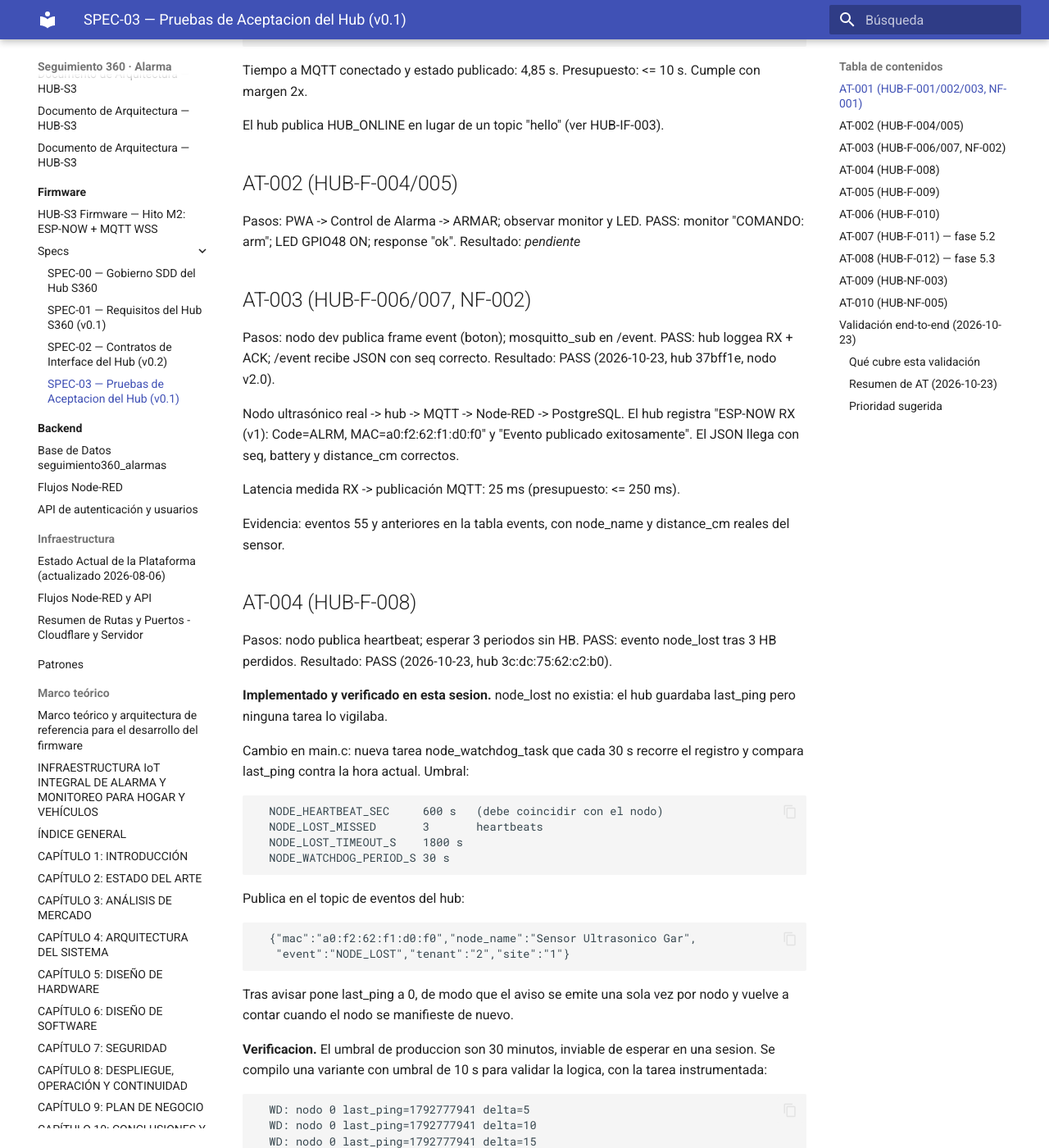
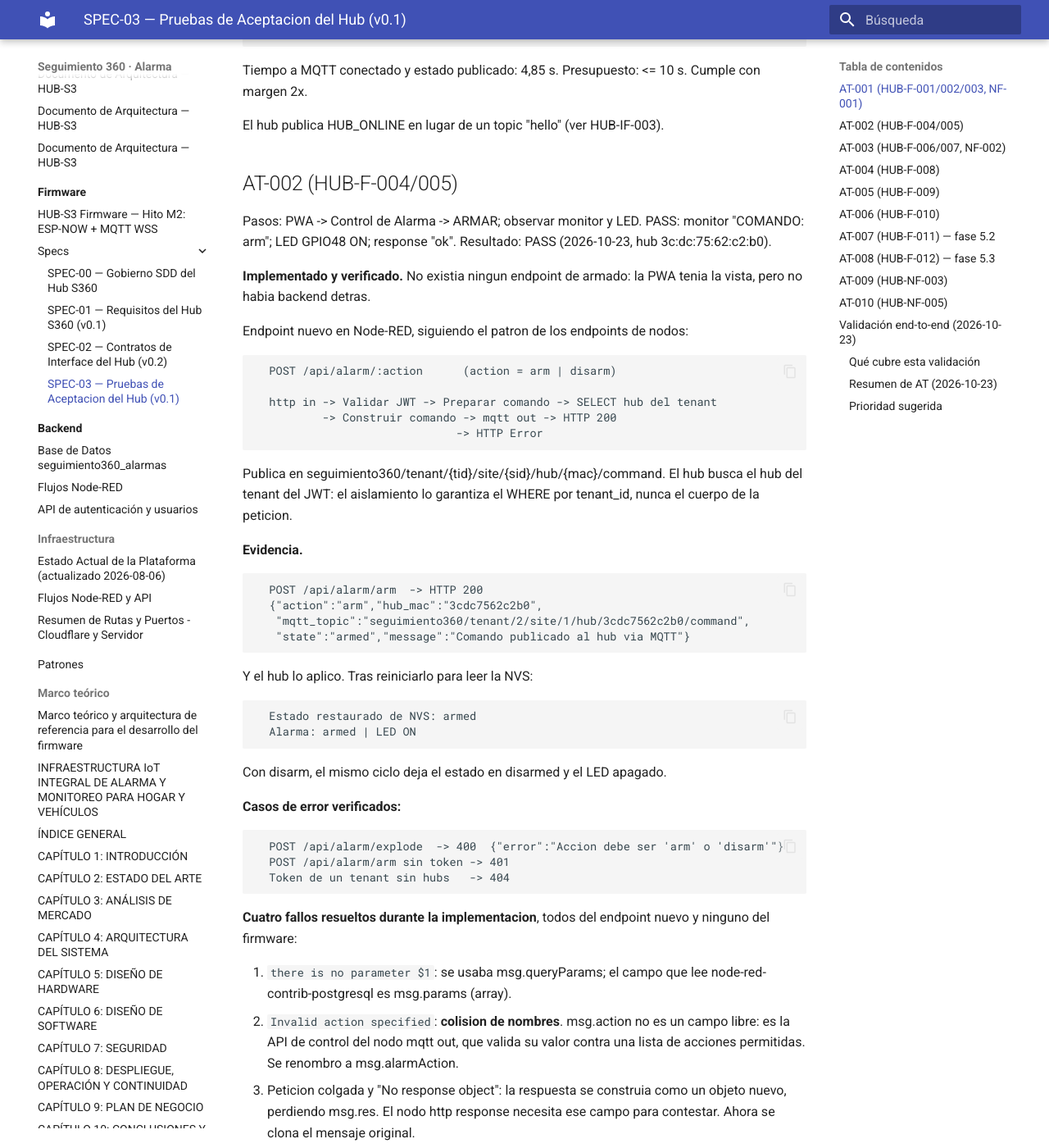
Before and after one commit to khalifa63/seguimiento360-alarma, an MkDocs documentation site: the page built from docs/firmware/specs/03-pruebas-aceptacion.md, in a window 1280 px wide and 1400 px high, scrolled down 557 px. Shown: the whole window at 82% size. Built offline with MkDocs 1.6.1 and Material for MkDocs 9.7.7, drawn with Linux system fonts in a browser that asks for light colours; some of the changed text lies outside the part shown.

Commit message:
test(at): AT-002 PASS — endpoint de armado/desarmado
No existia ningun endpoint de armado: la PWA tenia la vista pero no habia
backend detras. Se anade POST /api/alarm/:action en Node-RED siguiendo el
patron de los endpoints de nodos (JWT, SELECT del hub por tenant, mqtt out).

Evidencia: ARM devuelve 200 y el hub queda armado con el LED encendido,
verificado leyendo su NVS tras reiniciar. Disarm hace lo simetrico.
Errores: 400 accion invalida, 401 sin token, 404 tenant sin hubs.

Cuatro fallos resueltos, todos del endpoint nuevo:
1. msg.queryParams no es el campo de parametros; es msg.params.
2. msg.action colisiona con la API de control del nodo mqtt out: valida su
   valor contra una lista de acciones permitidas. Renombrado a alarmAction.
3. La respuesta se construia como objeto nuevo y perdia msg.res, asi que el
   nodo http response no podia contestar (peticion colgada).
4. El login devolvia un tenant arbitrario si el usuario era owner de varios:
   el SELECT no ordenaba.

```diff
--- a/docs/firmware/specs/03-pruebas-aceptacion.md
+++ b/docs/firmware/specs/03-pruebas-aceptacion.md
@@ -24,8 +24,57 @@ Resultado: PASS (2026-10-23, hub 3c:dc:75:62:c2:b0, fw 37bff1e).
 ## AT-002 (HUB-F-004/005)
 Pasos: PWA -> Control de Alarma -> ARMAR; observar monitor y LED.
 PASS: monitor "COMANDO: arm"; LED GPIO48 ON; response "ok".
-Resultado: _pendiente_
+Resultado: PASS (2026-10-23, hub 3c:dc:75:62:c2:b0).
 
+  **Implementado y verificado.** No existia ningun endpoint de armado: la
+  PWA tenia la vista, pero no habia backend detras.
+
+  Endpoint nuevo en Node-RED, siguiendo el patron de los endpoints de nodos:
+
+      POST /api/alarm/:action      (action = arm | disarm)
+
+      http in -> Validar JWT -> Preparar comando -> SELECT hub del tenant
+              -> Construir comando -> mqtt out -> HTTP 200
+                                  -> HTTP Error
+
+  Publica en seguimiento360/tenant/{tid}/site/{sid}/hub/{mac}/command. El hub
+  busca el hub del tenant del JWT: el aislamiento lo garantiza el WHERE por
+  tenant_id, nunca el cuerpo de la peticion.
+
+  **Evidencia.**
+
+      POST /api/alarm/arm  -> HTTP 200
+      {"action":"arm","hub_mac":"3cdc7562c2b0",
+       "mqtt_topic":"seguimiento360/tenant/2/site/1/hub/3cdc7562c2b0/command",
+       "state":"armed","message":"Comando publicado al hub via MQTT"}
+
+  Y el hub lo aplico. Tras reiniciarlo para leer la NVS:
+
+      Estado restaurado de NVS: armed
+      Alarma: armed | LED ON
+
+  Con disarm, el mismo ciclo deja el estado en disarmed y el LED apagado.
+
+  **Casos de error verificados:**
+
+      POST /api/alarm/explode  -> 400  {"error":"Accion debe ser 'arm' o 'disarm'"}
+      POST /api/alarm/arm sin token -> 401
+      Token de un tenant sin hubs   -> 404
+
+  **Cuatro fallos resueltos durante la implementacion**, todos del endpoint
+  nuevo y ninguno del firmware:
+
+  1. `there is no parameter $1`: se usaba msg.queryParams; el campo que lee
+     node-red-contrib-postgresql es msg.params (array).
+  2. `Invalid action specified`: **colision de nombres**. msg.action no es un
+     campo libre: es la API de control del nodo mqtt out, que valida su valor
+     contra una lista de acciones permitidas. Se renombro a msg.alarmAction.
+  3. Peticion colgada y "No response object": la respuesta se construia como
+     un objeto nuevo, perdiendo msg.res. El nodo http response necesita ese
+     campo para contestar. Ahora se clona el mensaje original.
+  4. El login devolvia el tenant equivocado: el usuario de prueba quedo como
+     owner de dos tenants y el SELECT del login no ordenaba, asi que tomaba
+     uno arbitrario.
 ## AT-003 (HUB-F-006/007, NF-002)
 Pasos: nodo dev publica frame event (boton); mosquitto_sub en /event.
 PASS: hub loggea RX + ACK; /event recibe JSON con seq correcto.
@@ -243,7 +292,7 @@ extremo y sin intervención manual.
 | AT | Que verifica | Resultado |
 |---|---|---|
 | AT-001 | Boot a MQTT <= 10 s | **PASS** (4,85 s) |
-| AT-002 | Armado/desarmado desde la PWA | PARCIAL (hub listo; falta la API) |
+| AT-002 | Armado/desarmado desde la PWA | **PASS** |
 | AT-003 | Frame v1 de nodo a hub | **PASS** |
 | AT-004 | `node_lost` tras 3 heartbeats | **PASS** |
 | AT-005 | LWT offline al caer | **FAIL** (no implementado) |
```
